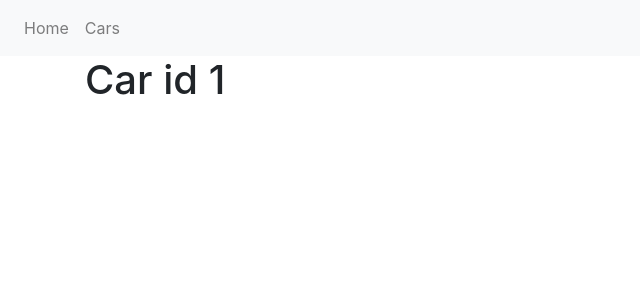
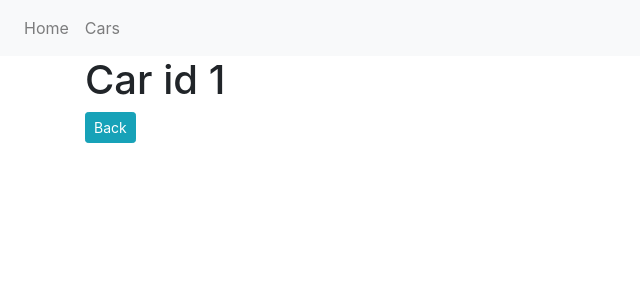
Before and after one commit to necarof/app-vue-router, a Vue app: page /car/1 in a window 1280 px wide. Shown: the top 300 px of the page, without its empty margins (0-640 px from the left). Built offline with nearby package versions, Linux system fonts and the light colour scheme.

Commit message:
back btn

```diff
--- a/src/components/Car.vue
+++ b/src/components/Car.vue
@@ -1,6 +1,7 @@
 <template>
   <div>
     <h1>Car id {{ id }}</h1>
+    <button class="btn btn-sm btn-info" @click="back">Back</button>
   </div>
 </template>
 
@@ -11,6 +12,11 @@ export default {
   data () {
     return {
       id: this.$router.currentRoute.params['id']
+    }
+  },
+  methods: {
+    back () {
+      this.$router.push('/cars')
     }
   },
   watch: {
```
